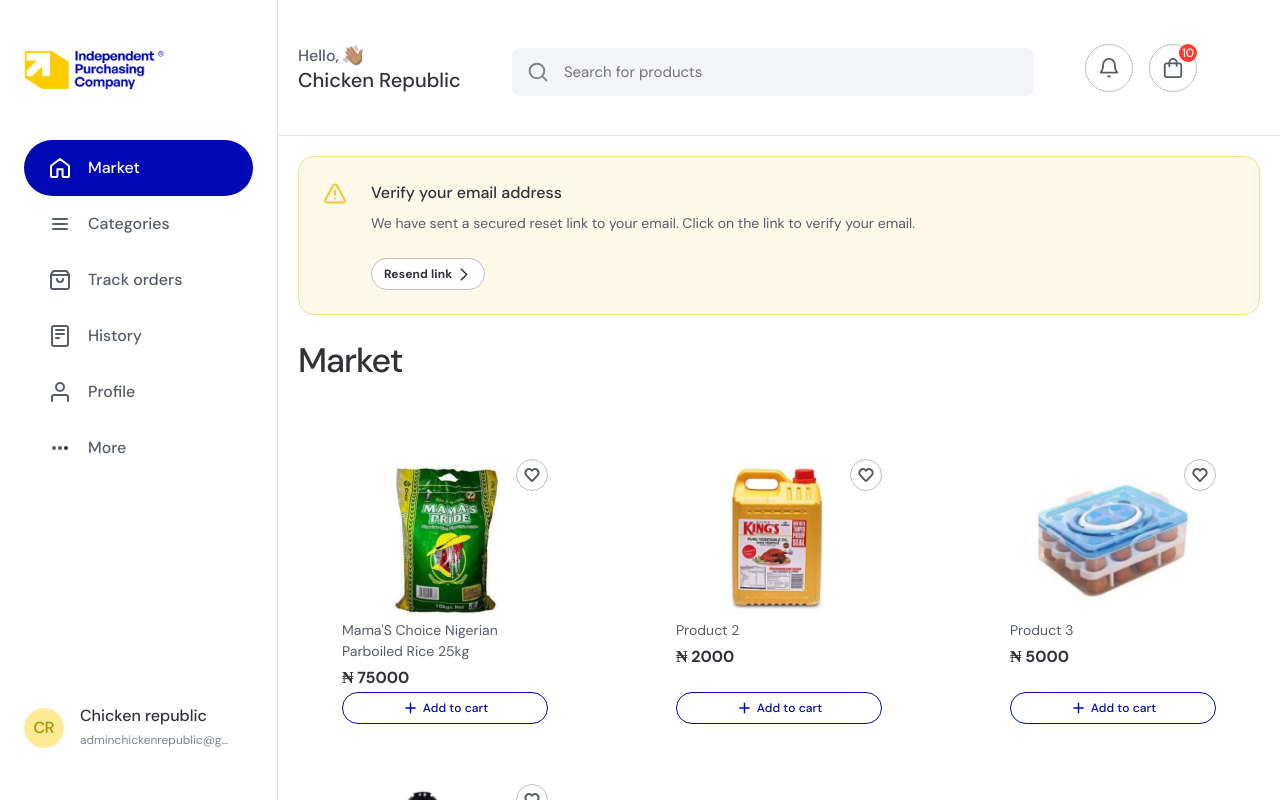
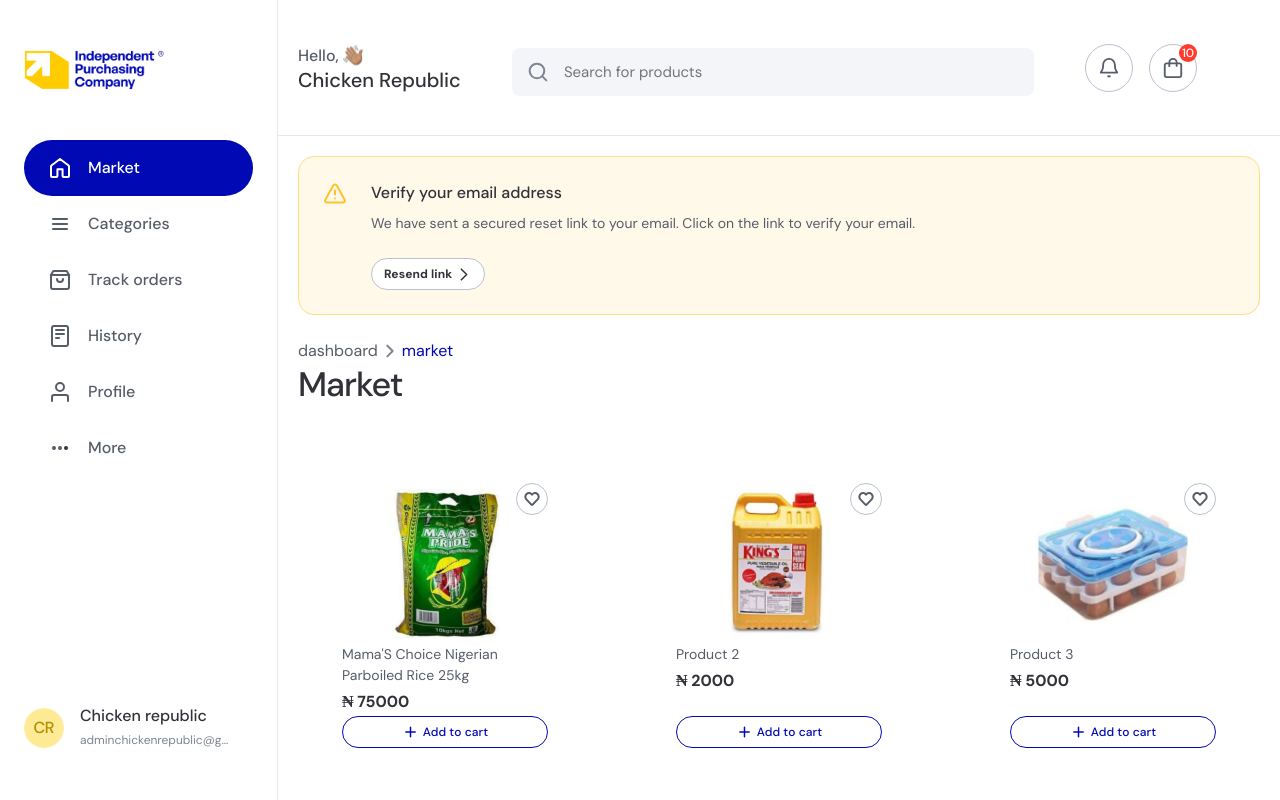
Before and after one commit to kaiser54/ipc-product-main, a Nuxt app: page /dashboard/market in a window 1280 px wide. Built offline with nearby package versions, Linux system fonts and the light colour scheme.

Commit message:
worked on breadcrumbs and redirect to market page

```diff
--- /dev/null
+++ b/components/Breadcrumb.vue
@@ -0,0 +1,84 @@
+<template>
+  <div class="breadcrumbs">
+    <span class="breadcrumb" v-for="(crumb, index) in breadcrumbs" :key="index">
+      <nuxt-link :to="crumb.route">{{ crumb.name }}</nuxt-link>
+      <span v-if="index !== breadcrumbs.length - 1">
+        <svg
+          xmlns="http://www.w3.org/2000/svg"
+          width="16"
+          height="16"
+          viewBox="0 0 16 16"
+          fill="none"
+        >
+          <path
+            d="M5.33398 2.66797L10.6673 8.0013L5.33398 13.3346"
+            stroke="#7E8494"
+            stroke-width="2"
+            stroke-linecap="round"
+            stroke-linejoin="round"
+          />
+        </svg>
+      </span>
+    </span>
+  </div>
+</template>
+
+<script>
+export default {
+  name: "Breadcrumbs",
+  props: {
+    route: {
+      type: Object,
+      required: true,
+    },
+  },
+  computed: {
+    breadcrumbs() {
+      const paths = this.route.path.split("/").slice(1);
+      return paths
+        .map((path, index) => ({
+          name: decodeURI(path),
+          route: "/" + paths.slice(0, index + 1).join("/"),
+        }))
+        .filter((crumb, index, crumbs) => {
+          // Remove "Home" and "Dashboard" from the breadcrumbs
+          if (crumbs.length > 2 && index === 0) {
+            return false; // remove "Home"
+          } else if (crumbs.length > 3 && index === 1) {
+            return false; // remove "Dashboard"
+          }
+          return true;
+        });
+    },
+  },
+};
+</script>
+
+<style scoped>
+a {
+  font-weight: 400;
+  font-size: 16px;
+  line-height: 24px;
+  /* identical to box height, or 150% */
+
+  /* Grey/Grey2 */
+
+  color: var(--grey-grey2);
+}
+.breadcrumbs,
+.breadcrumb {
+  display: flex;
+  align-items: center;
+  gap: 4px;
+}
+a:last-child {
+    /* Primary/P300 */
+
+color: var(--primary-p300);
+}
+
+.active {
+  color: #555;
+  cursor: default;
+}
+</style>
--- /dev/null
+++ b/middleware/redirect.js
@@ -0,0 +1,5 @@
+export default function ({ route, redirect }) {
+    if (route.path === '/dashboard') {
+      return redirect('/dashboard/market')
+    }
+  }
--- a/nuxt.config.js
+++ b/nuxt.config.js
@@ -57,5 +57,8 @@ export default {
       mobile: 950,
       desktop: Infinity
     }
+  },
+  router: {
+    middleware: 'redirect'
   }
 }
--- a/package.json
+++ b/package.json
@@ -20,6 +20,7 @@
     "swiper": "^9.2.4",
     "tailwindcss": "^3.3.2",
     "vue": "^2.7.10",
+    "vue-2-breadcrumbs": "^0.8.1",
     "vue-server-renderer": "^2.7.10",
     "vue-template-compiler": "^2.7.10"
   }
--- a/pages/dashboard/categories/_category.vue
+++ b/pages/dashboard/categories/_category.vue
@@ -1,5 +1,8 @@
 <template>
-  <div></div>
+  <div>
+    <Breadcrumb :route="$route" />
+    <h1>Categories Page</h1>
+  </div>
 </template>
 
 <script>
--- a/pages/dashboard/market/index.vue
+++ b/pages/dashboard/market/index.vue
@@ -1,6 +1,7 @@
 <template>
   <div class="nuxt-page">
     <div class="page-title">
+      <Breadcrumb :route="$route" />
       <h2 class="h2-medium header-text">Market</h2>
     </div>
     <section class="market-product">
```
Also changed, not shown: 1 other file (tests, documents, lock files or other folders).
